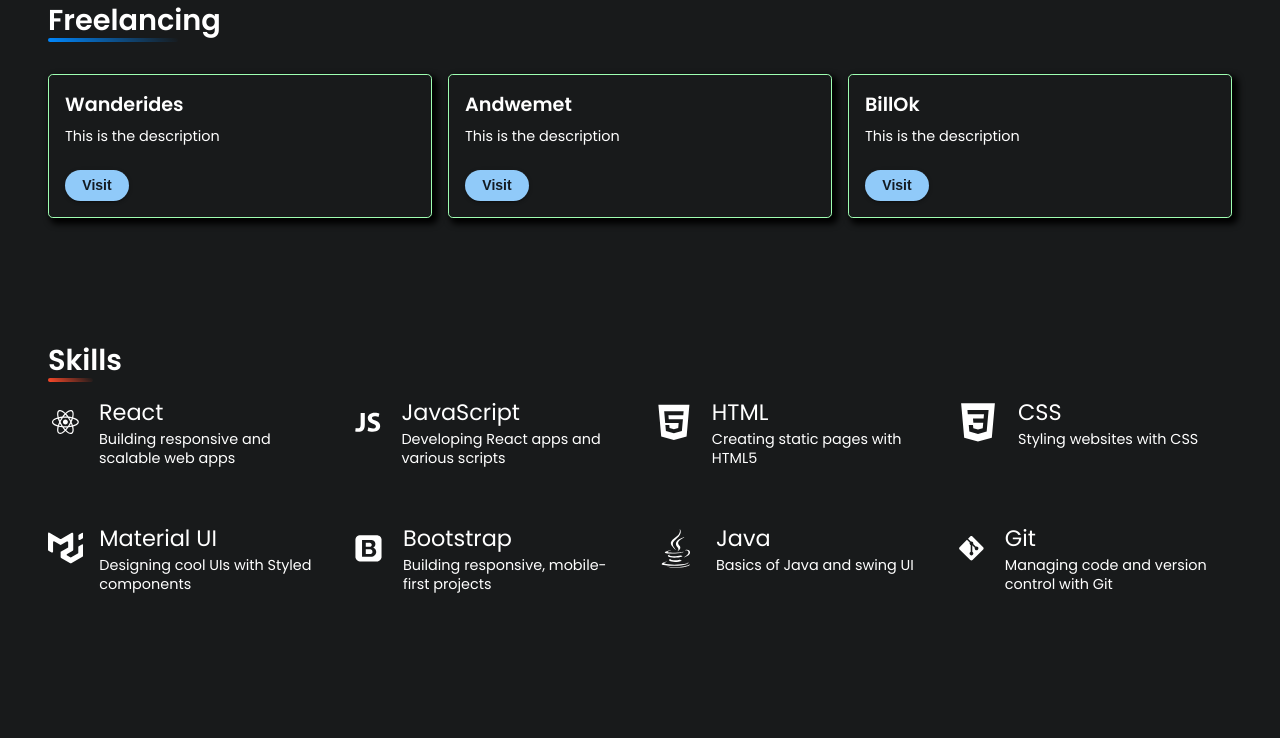
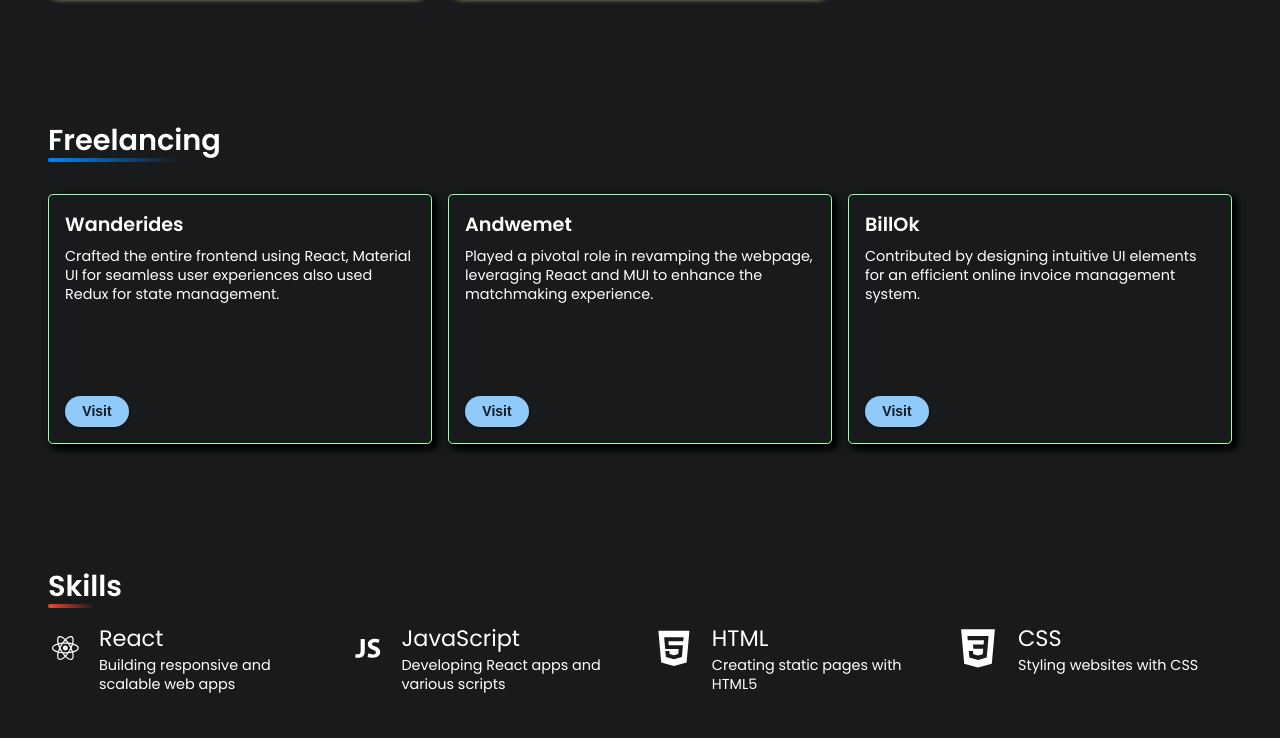
Before and after one commit to NihalP01/portfolio, a React (Create React App) app: page / in a window 1280 px wide. Shown: the part 1899-2637 px from the top of the page. Built offline with nearby package versions, Linux system fonts and the light colour scheme.

Commit message:
some important changes

```diff
--- a/src/components/cards/FreelancingCard.jsx
+++ b/src/components/cards/FreelancingCard.jsx
@@ -9,6 +9,7 @@ const FreelancingCard = (props) => {
     <BoxWrapper
       cardpadding={'1rem'}
       sx={{
+        height: '250px',
         border: '1px solid #9fffb2',
         boxShadow: '4px 4px 6px 2px #000000',
       }}
@@ -26,7 +27,10 @@ const FreelancingCard = (props) => {
         lineHeight={'1.2rem'}
         text={subTitle}
       />
-      <ButtonBox margintop="1.5rem">
+      <ButtonBox margintop="1.5rem" sx={{
+          position: 'absolute',
+          bottom: '1rem',
+        }}>
         <Controls.BaseButton
           onClick={() => window.open(link, '_blank')}
           btnPadding="0.2rem"
--- a/src/components/cards/ProjectCard.jsx
+++ b/src/components/cards/ProjectCard.jsx
@@ -24,7 +24,7 @@ const ProjectCard = (props) => {
 
   return (
     <BoxWrapper
-      height={isSmallScreen ? 'auto' : '440px'}
+      height={isSmallScreen ? 'auto' : '500px'}
       sx={{ boxShadow: `0px 0px 6px 0px ${shadowColor}` }}
     >
       <Box sx={{ display: 'flex', justifyContent: 'center' }}>
--- a/src/components/sections/HeroSection.jsx
+++ b/src/components/sections/HeroSection.jsx
@@ -58,6 +58,7 @@ const HeroSection = () => {
             <img
               src={`${process.env.PUBLIC_URL}/assets/images/profile.jpg`}
               height={isSmallScreen ? 200 : 300}
+              width={isSmallScreen ? 200 : 300}
               style={{
                 boxShadow: '2px 3px 20px 5px black',
                 borderRadius: '10rem',
--- a/src/constants/freelancingConstants.js
+++ b/src/constants/freelancingConstants.js
@@ -2,19 +2,19 @@ export const freelancingData = [
   {
     id: 0,
     title: 'Wanderides',
-    subTitle: 'This is the description',
+    subTitle: 'Crafted the entire frontend using React, Material UI for seamless user experiences also used Redux for state management.',
     link: 'http://wanderides.com/',
   },
   {
     id: 1,
     title: 'Andwemet',
-    subTitle: 'This is the description',
+    subTitle: 'Played a pivotal role in revamping the webpage, leveraging React and MUI to enhance the matchmaking experience.',
     link: 'https://www.andwemet.com/',
   },
   {
     id: 2,
     title: 'BillOk',
-    subTitle: 'This is the description',
+    subTitle: 'Contributed by designing intuitive UI elements for an efficient online invoice management system.',
     link: 'https://billok.co/',
   },
 ];
--- a/src/constants/projectSectionConstants.js
+++ b/src/constants/projectSectionConstants.js
@@ -31,7 +31,7 @@ export const cardData = [
     imgUrl: `${process.env.PUBLIC_URL}/assets/images/empAttendance.png`,
     hasPreview: false,
     shadowColor: '#f3b2ff',
-    source: '',
+    source: 'https://github.com/NihalP01/Currency-Converter',
     techStack: [
       {
         id: 0,
@@ -50,8 +50,8 @@ export const cardData = [
     imgUrl: `${process.env.PUBLIC_URL}/assets/images/empAttendance.png`,
     hasPreview: true,
     shadowColor: '#b2ffc3',
-    source: '',
-    live: '',
+    source: 'https://github.com/NihalP01/portfolio',
+    live: 'http://nihalp01.netlify.app/',
     techStack: [
       {
         id: 0,
```
